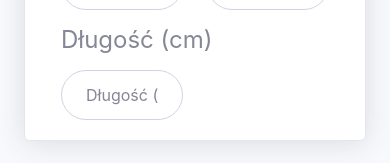
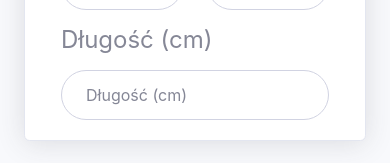
Before and after one commit to grupadotnet/Aqua-Sharp-Frontend, a React (Vite) app: page /aquarium/1/edit in a window 390 px wide. Shown: the part 1139-1302 px from the top of the page. Built offline with nearby package versions, Linux system fonts and the light colour scheme.

Commit message:
Responsiveness corrected

```diff
--- a/src/pages/edit/index.tsx
+++ b/src/pages/edit/index.tsx
@@ -10,7 +10,7 @@ export const Edit: React.FC = () => {
     <Form>
       <h3 className="mb-4">Konfigurowanie akwarium</h3>
       <Row>
-        <Col>
+        <Col md>
           <Tile title="Parametry">
             <Container className="px-3">
               <Row>
@@ -70,7 +70,7 @@ export const Edit: React.FC = () => {
             </Container>
           </Tile>
         </Col>
-        <Col className="mb-4">
+        <Col md className="mb-4">
           <Tile title="Wymiary akwarium">
             <Container className="px-3">
               <Row>
@@ -96,10 +96,10 @@ export const Edit: React.FC = () => {
                   <h4>Długość (cm)</h4>
                 </Form.Label>
                 <Row>
-                  <Col>
+                  <Col sm>
                     <Input placeholder="Długość (cm)" />
                   </Col>
-                  <Col></Col>
+                  <Col sm></Col>
                 </Row>
               </Form.Group>
             </Container>
```
